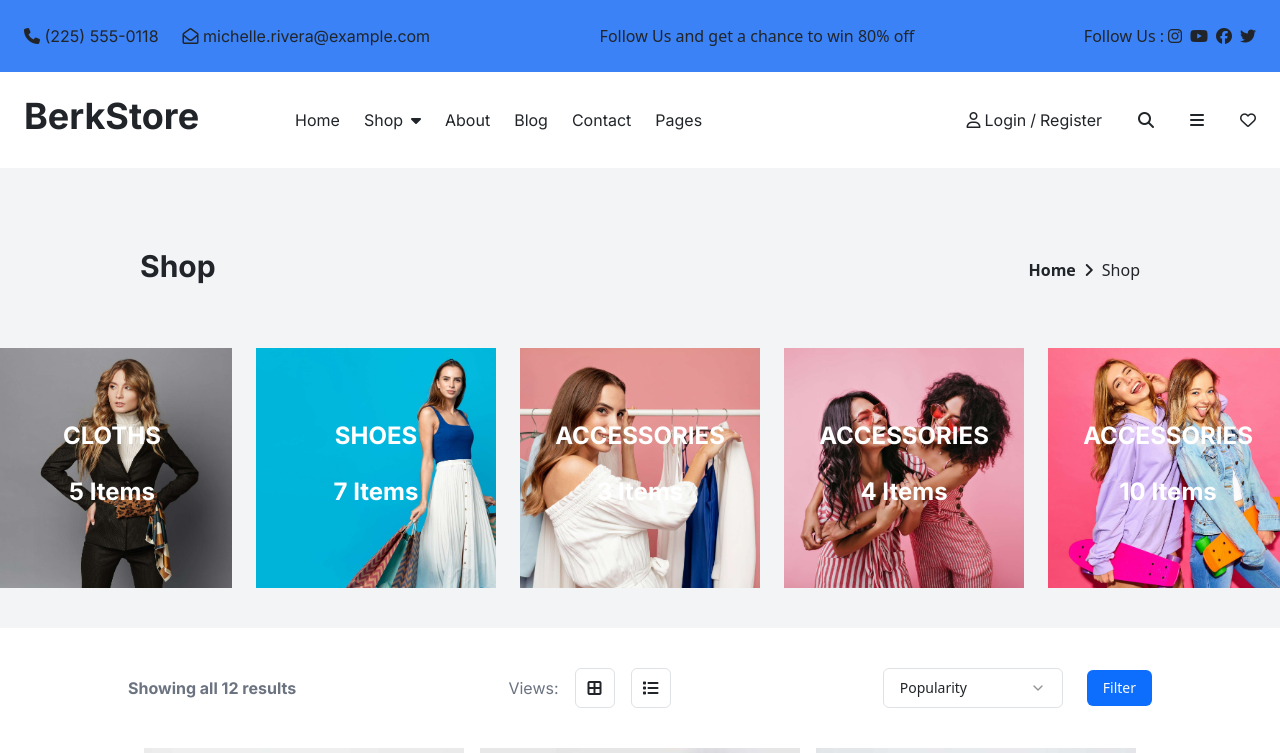
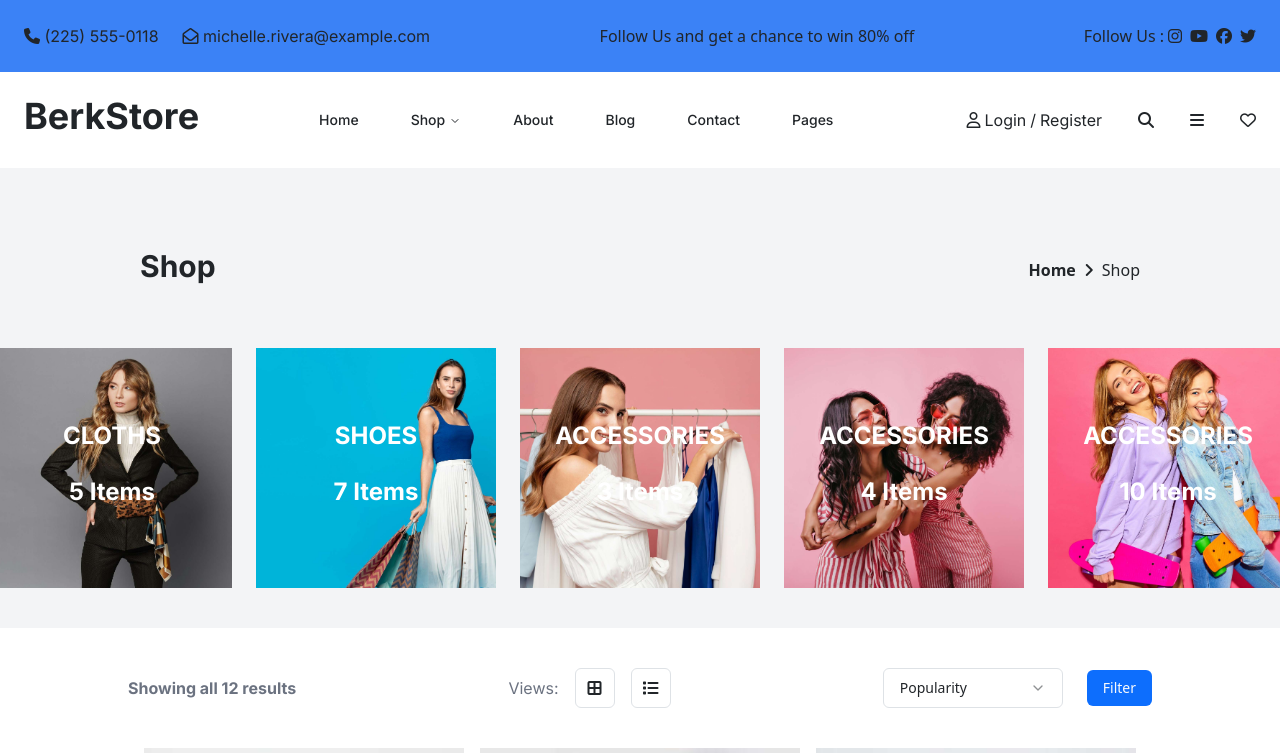
Before and after one commit to brksnr/berkstore, a React (Vite) app: page /shop in a window 1280 px wide. Shown: the top 753 px of the page. Built offline with nearby package versions, Linux system fonts and the light colour scheme.

Commit message:
navigasyon linkleri güncellendi. Çalışır duruma getirildi.

```diff
--- a/package.json
+++ b/package.json
@@ -12,6 +12,7 @@
   "dependencies": {
     "@hookform/resolvers": "^3.9.0",
     "@radix-ui/react-label": "^2.1.0",
+    "@radix-ui/react-navigation-menu": "^1.2.1",
     "@radix-ui/react-select": "^2.1.2",
     "@radix-ui/react-slot": "^1.1.0",
     "@reduxjs/toolkit": "^2.2.8",
--- a/src/App.jsx
+++ b/src/App.jsx
@@ -16,8 +16,8 @@
     <Router>
       <Switch>
       <Route exact path="/">
-  <HomePage />
-</Route>
+      <HomePage />
+      </Route>
         <Route exact path="/shop">
            <ShopPage/>
         </Route>
--- /dev/null
+++ b/src/components/ui/navigation-menu.jsx
@@ -0,0 +1,104 @@
+import * as React from "react"
+import * as NavigationMenuPrimitive from "@radix-ui/react-navigation-menu"
+import { cva } from "class-variance-authority"
+import { ChevronDown } from "lucide-react"
+
+import { cn } from "@/lib/utils"
+
+const NavigationMenu = React.forwardRef(({ className, children, ...props }, ref) => (
+  <NavigationMenuPrimitive.Root
+    ref={ref}
+    className={cn(
+      "relative z-10 flex max-w-max flex-1 items-center justify-center",
+      className
+    )}
+    {...props}>
+    {children}
+    <NavigationMenuViewport />
+  </NavigationMenuPrimitive.Root>
+))
+NavigationMenu.displayName = NavigationMenuPrimitive.Root.displayName
+
+const NavigationMenuList = React.forwardRef(({ className, ...props }, ref) => (
+  <NavigationMenuPrimitive.List
+    ref={ref}
+    className={cn(
+      "group flex flex-1 list-none items-center justify-center space-x-1",
+      className
+    )}
+    {...props} />
+))
+NavigationMenuList.displayName = NavigationMenuPrimitive.List.displayName
+
+const NavigationMenuItem = NavigationMenuPrimitive.Item
+
+const navigationMenuTriggerStyle = cva(
+  "group inline-flex h-10 w-max items-center justify-center rounded-md bg-background px-4 py-2 text-sm font-medium transition-colors hover:bg-accent hover:text-accent-foreground focus:bg-accent focus:text-accent-foreground focus:outline-none disabled:pointer-events-none disabled:opacity-50 data-[active]:bg-accent/50 data-[state=open]:bg-accent/50"
+)
+
+const NavigationMenuTrigger = React.forwardRef(({ className, children, ...props }, ref) => (
+  <NavigationMenuPrimitive.Trigger
+    ref={ref}
+    className={cn(navigationMenuTriggerStyle(), "group", className)}
+    {...props}>
+    {children}{" "}
+    <ChevronDown
+      className="relative top-[1px] ml-1 h-3 w-3 transition duration-200 group-data-[state=open]:rotate-180"
+      aria-hidden="true" />
+  </NavigationMenuPrimitive.Trigger>
+))
+NavigationMenuTrigger.displayName = NavigationMenuPrimitive.Trigger.displayName
+
+const NavigationMenuContent = React.forwardRef(({ className, ...props }, ref) => (
+  <NavigationMenuPrimitive.Content
+    ref={ref}
+    className={cn(
+      "left-0 top-0 w-full data-[motion^=from-]:animate-in data-[motion^=to-]:animate-out data-[motion^=from-]:fade-in data-[motion^=to-]:fade-out data-[motion=from-end]:slide-in-from-right-52 data-[motion=from-start]:slide-in-from-left-52 data-[motion=to-end]:slide-out-to-right-52 data-[motion=to-start]:slide-out-to-left-52 md:absolute md:w-auto ",
+      className
+    )}
+    {...props} />
+))
+NavigationMenuContent.displayName = NavigationMenuPrimitive.Content.displayName
+
+const NavigationMenuLink = NavigationMenuPrimitive.Link
+
+const NavigationMenuViewport = React.forwardRef(({ className, ...props }, ref) => (
+  <div className={cn("absolute left-0 top-full flex justify-center")}>
+    <NavigationMenuPrimitive.Viewport
+      className={cn(
+        "origin-top-center relative mt-1.5 h-[var(--radix-navigation-menu-viewport-height)] w-full overflow-hidden rounded-md border bg-popover text-popover-foreground shadow-lg data-[state=open]:animate-in data-[state=closed]:animate-out data-[state=closed]:zoom-out-95 data-[state=open]:zoom-in-90 md:w-[var(--radix-navigation-menu-viewport-width)]",
+        className
+      )}
+      ref={ref}
+      {...props} />
+  </div>
+))
+NavigationMenuViewport.displayName =
+  NavigationMenuPrimitive.Viewport.displayName
+
+const NavigationMenuIndicator = React.forwardRef(({ className, ...props }, ref) => (
+  <NavigationMenuPrimitive.Indicator
+    ref={ref}
+    className={cn(
+      "top-full z-[1] flex h-1.5 items-end justify-center overflow-hidden data-[state=visible]:animate-in data-[state=hidden]:animate-out data-[state=hidden]:fade-out data-[state=visible]:fade-in",
+      className
+    )}
+    {...props}>
+    <div
+      className="relative top-[60%] h-2 w-2 rotate-45 rounded-tl-sm bg-border shadow-md" />
+  </NavigationMenuPrimitive.Indicator>
+))
+NavigationMenuIndicator.displayName =
+  NavigationMenuPrimitive.Indicator.displayName
+
+export {
+  navigationMenuTriggerStyle,
+  NavigationMenu,
+  NavigationMenuList,
+  NavigationMenuItem,
+  NavigationMenuContent,
+  NavigationMenuTrigger,
+  NavigationMenuLink,
+  NavigationMenuIndicator,
+  NavigationMenuViewport,
+}
--- a/src/layout/navlinks.jsx
+++ b/src/layout/navlinks.jsx
@@ -1,3 +1,16 @@
+import { Link } from 'react-router-dom';
+import {
+    NavigationMenu,
+    NavigationMenuContent,
+    NavigationMenuIndicator,
+    NavigationMenuItem,
+    NavigationMenuLink,
+    NavigationMenuList,
+    NavigationMenuTrigger,
+    NavigationMenuViewport,
+    navigationMenuTriggerStyle,
+  } from "@/components/ui/navigation-menu"
+
 export function NavLinks ({ toggleMenu }) {
     return (
         <>
@@ -25,15 +38,64 @@
             <div className="flex items-center gap-24">
                 <h1 className="h2">BerkStore</h1>
                 <div className=" hidden lg:flex gap-4 font-inter">
-                            <p>Home</p>
-                                <div className="flex items-center gap-2">
-                                 <p>Shop</p>
-                                 <i class="fa-solid fa-caret-down"></i>
-                                </div>
-                            <p>About</p>
-                            <p>Blog</p>
-                            <p>Contact</p>
-                            <p>Pages</p>
+                <NavigationMenu>
+  <NavigationMenuList>
+  <NavigationMenuLink asChild>
+            <Link  className={navigationMenuTriggerStyle()}  to="/">
+              Home
+            </Link>
+    </NavigationMenuLink>
+    <NavigationMenuItem>
+      <NavigationMenuTrigger>
+        <Link to="Shop">
+        Shop
+        </Link>
+        </NavigationMenuTrigger>
+      <NavigationMenuContent>
+        <NavigationMenuLink>
+            <div className="flex gap-28 w-96 pl-10">
+                   <div className="flex flex-col gap-7 py-4">
+                        <p className="font-bold">Erkek</p>
+                    <div className="flex flex-col gap-2 grayP">
+                        <p>Bags</p>
+                        <p>Belts</p>
+                        <p>Cosmetics</p>
+                    </div>
+                   </div>
+                   <div className="flex flex-col gap-7 py-4">
+                        <p className="font-bold">Kadın</p>
+                    <div className="flex flex-col gap-2 grayP">
+                        <p>Bags</p>
+                        <p>Belts</p>
+                        <p>Cosmetics</p>
+                    </div>
+                   </div>
+            </div>
+        </NavigationMenuLink>
+      </NavigationMenuContent>
+    </NavigationMenuItem>
+    <NavigationMenuLink asChild>
+        <Link  className={navigationMenuTriggerStyle()} to="/aboutus">
+              About
+        </Link>
+    </NavigationMenuLink>
+    <NavigationMenuLink asChild>
+        <Link  className={navigationMenuTriggerStyle()} to="/">
+              Blog
+        </Link>
+    </NavigationMenuLink>
+    <NavigationMenuLink asChild>
+        <Link  className={navigationMenuTriggerStyle()} to="/contact">
+              Contact
+        </Link>
+    </NavigationMenuLink>
+    <NavigationMenuLink asChild>
+        <Link  className={navigationMenuTriggerStyle()} to="/">
+              Pages
+        </Link>
+    </NavigationMenuLink>
+  </NavigationMenuList>
+</NavigationMenu>
                 </div>
 
             </div>
@@ -61,6 +123,7 @@
                 <i onClick={toggleMenu}className="fa-solid fa-bars"></i>
             </div>
         </div>
+
         </>
     )
 }
--- a/src/pages/homepage.jsx
+++ b/src/pages/homepage.jsx
@@ -37,7 +37,7 @@
           comments: 8,
         },
         {
-            id: 2,
+            id: 3,
             image: "/images/featuredpic/featuredpic3.png",
             category: "Google",
             tag1: "Popular",
```
Also changed, not shown: 1 other file (tests, documents, lock files or other folders).
